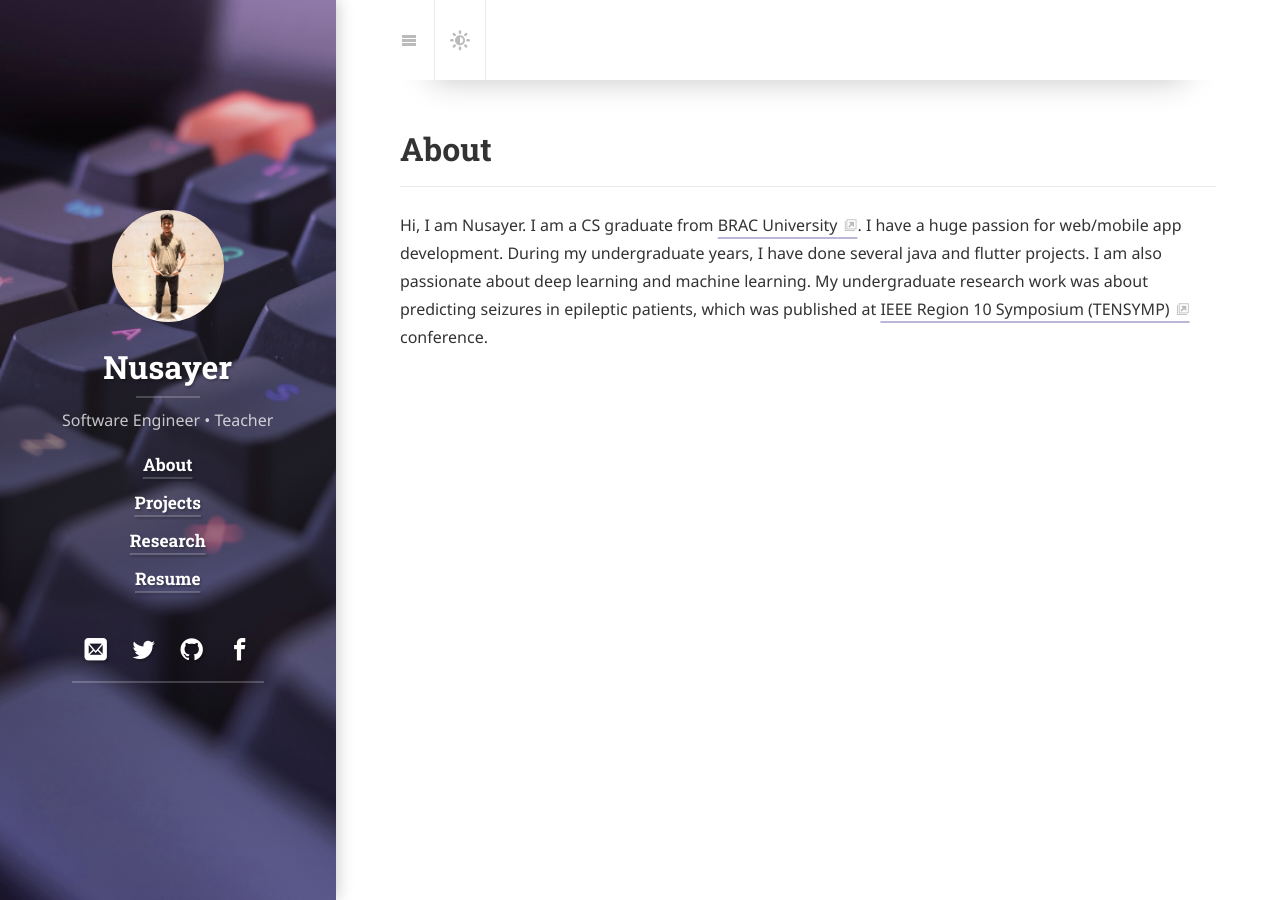
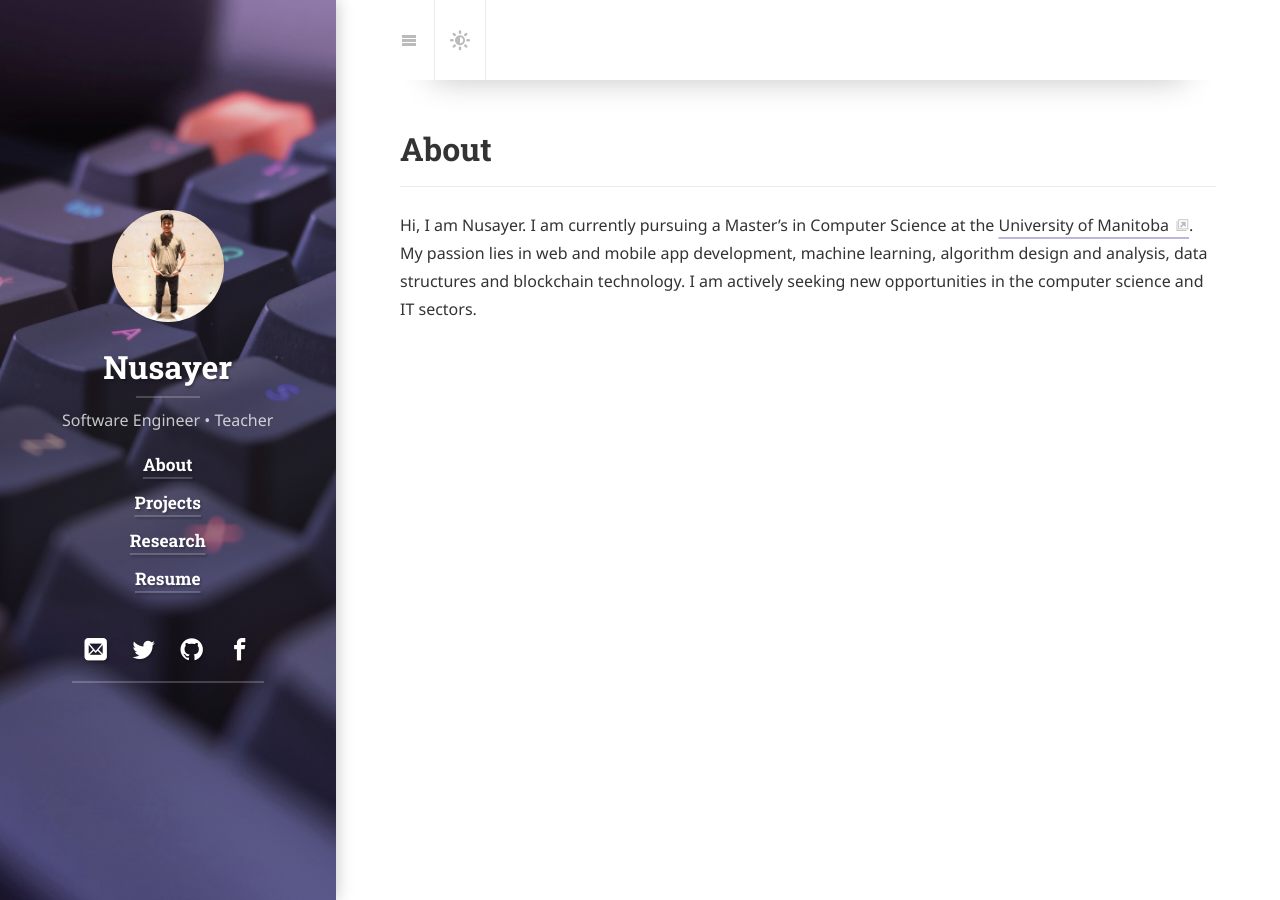
Before and after one commit to nusayer/nusayer.github.io, a Jekyll site: the page built from about.md, in a window 1280 px wide. Built offline with Jekyll 4.4.1, drawn with Linux system fonts in a browser that asks for light colours; cached includes are drawn as plain includes; nearby versions of some CDN libraries; some web fonts are replaced; library files that are not in the unit come from our copies.

Commit message:
Updated resume about section

```diff
--- a/Gemfile
+++ b/Gemfile
@@ -10,11 +10,12 @@ source "https://rubygems.org"
 # gem "jekyll", "~> 4.1.1"
 # This is the default theme for new Jekyll sites. You may change this to anything you like.
 gem "jekyll-theme-hydejack"
+
 # If you want to use GitHub Pages, remove the "gem "jekyll"" above and
 # uncomment the line below. To upgrade, run `bundle update github-pages`.
 gem "github-pages", group: :jekyll_plugins
 gem "jekyll-avatar"
-#gem "jekyll-include-cache", group: :jekyll_plugins
+
 # If you have any plugins, put them here!
 group :jekyll_plugins do
   gem "jekyll-feed", "~> 0.12"
--- a/_config.yml
+++ b/_config.yml
@@ -53,7 +53,7 @@ author:
   name: Nusayer Masud Siddique
   email: nusayermasud@gmail.com
   about: |
-    Hi, I am Nusayer. I am a CS graduate from BRAC University. I have a huge passion for web/mobile development. During my undergrad years, I have done several java and flutter projects. I am also passionate about deep learning and machine learning. My undergraduate research work was about predicting seizures in epileptic patients, which was published at IEEE Region 10 Symposium (TENSYMP) conference.
+    Hi, I am Nusayer. I am currently pursuing a Master’s in Computer Science at the [University of Manitoba](https://umanitoba.ca/). My passion lies in web and mobile app development, machine learning, algorithm design and analysis, data structures and blockchain technology. I am actively seeking new opportunities in the computer science and IT sectors.
   social:
     email: mailto:nusayermasud@gmail.com
     twitter: nusayer_masud
--- a/_data/resume.yml
+++ b/_data/resume.yml
@@ -65,7 +65,7 @@ education:
     studyType: "Bachelor of Science"
     startDate: "2016-05-01"
     endDate: "2020-05-01"
-    gpa: "3.78/4.00"
+    gpa: "3.91/4.00 (Last two years)"
     courses:
       - "Java Programming"
       - "Database Systems"
--- a/about.md
+++ b/about.md
@@ -4,4 +4,4 @@ title: About
 permalink: /about
 ---
 
-Hi, I am Nusayer. I am a CS graduate from [BRAC University](https://www.bracu.ac.bd/). I have a huge passion for web/mobile app development. During my undergraduate years, I have done several java and flutter projects. I am also passionate about deep learning and machine learning. My undergraduate research work was about predicting seizures in epileptic patients, which was published at [IEEE Region 10 Symposium (TENSYMP)](https://ieeexplore.ieee.org/document/9230899) conference.
+Hi, I am Nusayer. I am currently pursuing a Master’s in Computer Science at the [University of Manitoba](https://umanitoba.ca/). My passion lies in web and mobile app development, machine learning, algorithm design and analysis, data structures and blockchain technology. I am actively seeking new opportunities in the computer science and IT sectors.
```
Also changed, not shown: assets/images/image4.jpg.
